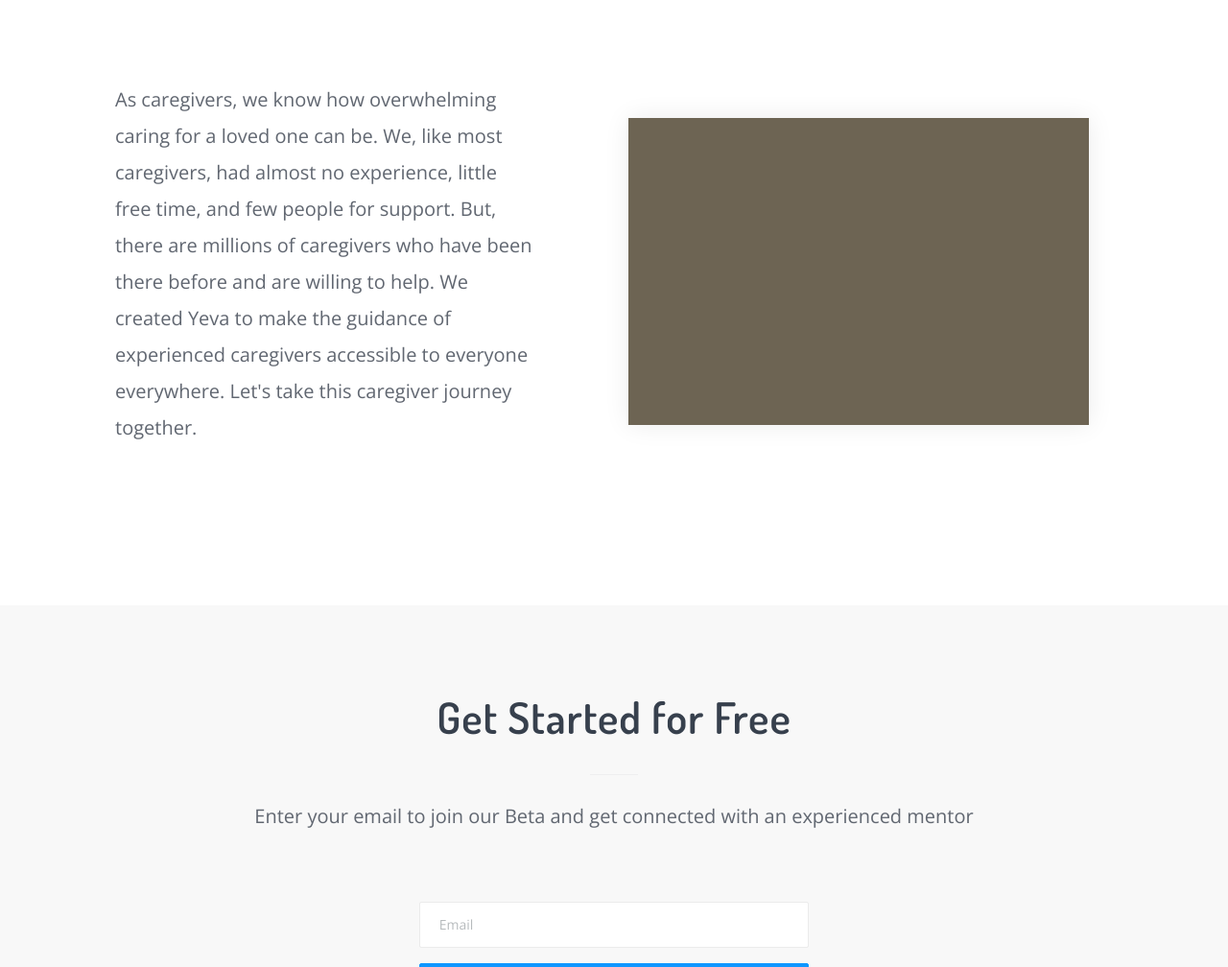
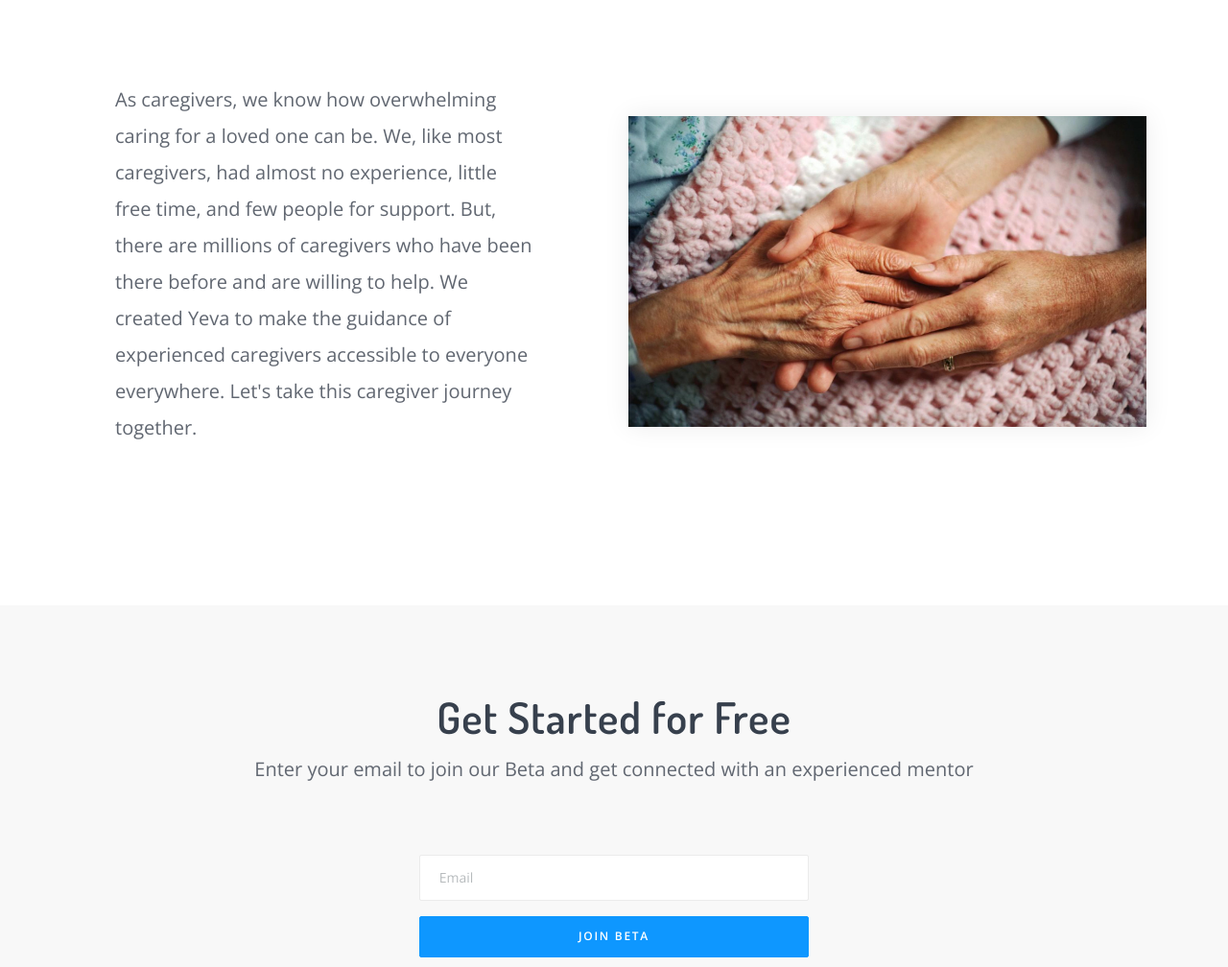
Before and after one commit to yevadev/yevadev.github.io, a plain HTML site: page index.html in a window 1280 px wide. Shown: the part 2234-3242 px from the top of the page at 96% size. Drawn offline with nearby package versions, Linux system fonts and the light colour scheme; a script that the page names is missing.

Commit message:
Added image

```diff
--- a/index.html
+++ b/index.html
@@ -219,7 +219,7 @@
       <section class="section py-150" id="section-mission">
         <div class="container">
         <div class="mb-30" style="height: 75px">
-          <h1 class="text-center fs-35">We built Yeva for a <span class="text-primary " data-type-speed=100 data-loop="false" data-type="Wife, Husband, Mother, Father, Grandparent, Son, Daughter, Loved One">Start</span></h1>
+          <h1 class="text-center fs-35">We built Yeva for a <span class="text-primary " data-type-speed=100 data-loop="true" data-type="Wife, Husband, Mother, Father, Grandparent, Son, Daughter, Loved One">Start</span></h1>
           </div>
         <br />
 
@@ -236,7 +236,7 @@
 
 
             <div class="col-lg-6 hidden-md-down align-self-center">
-              <img class="shadow-3" src="assets/img/about-us.jpg" alt="..." data-aos="fade-left" data-aos-duration="1500">
+              <img class="shadow-3" src="assets/img/holding-hands.jpg" alt="..." data-aos="fade-left" data-aos-duration="1500">
             </div>
 
           </div>
@@ -259,7 +259,6 @@
         <header class="section-header">
           <!-- <small><strong>Meet TheSaaS</strong></small> -->
           <h2 class="fs-45 fw-900">Get Started for Free</h2>
-          <hr>
           <p class="lead fs-20">Enter your email to join our Beta and get connected with an experienced mentor</p>
         </header>
 
```
Also changed, not shown: assets/img/holding-hands.jpg (added).
